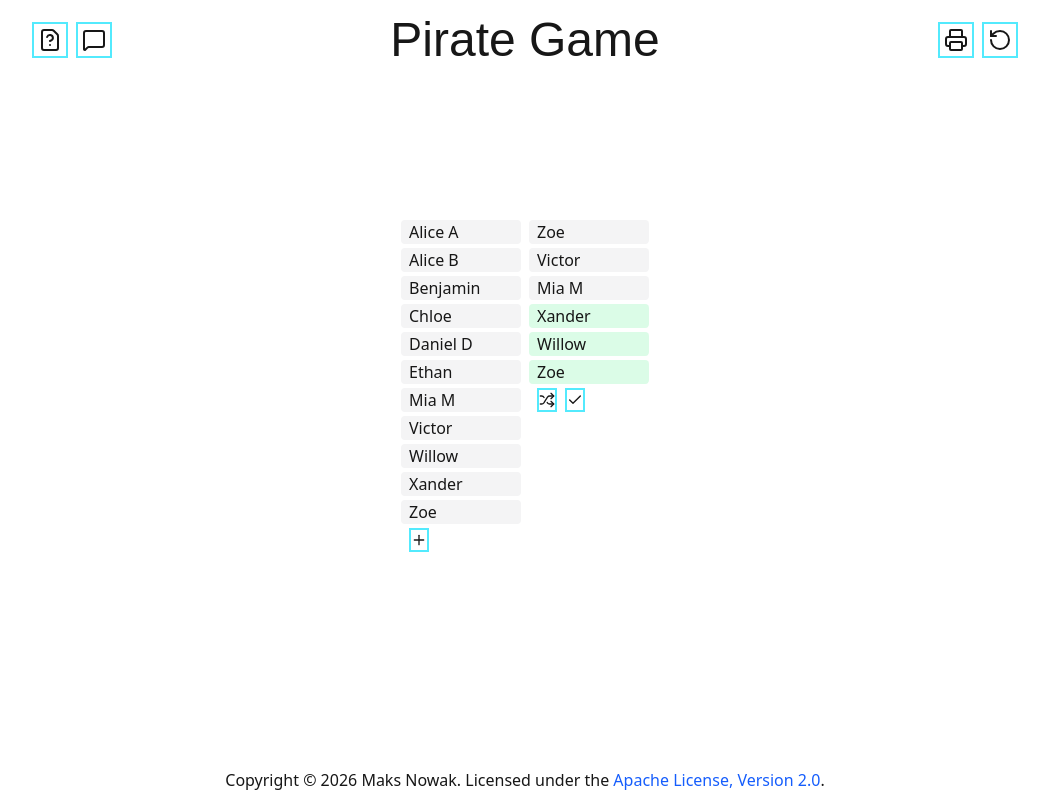
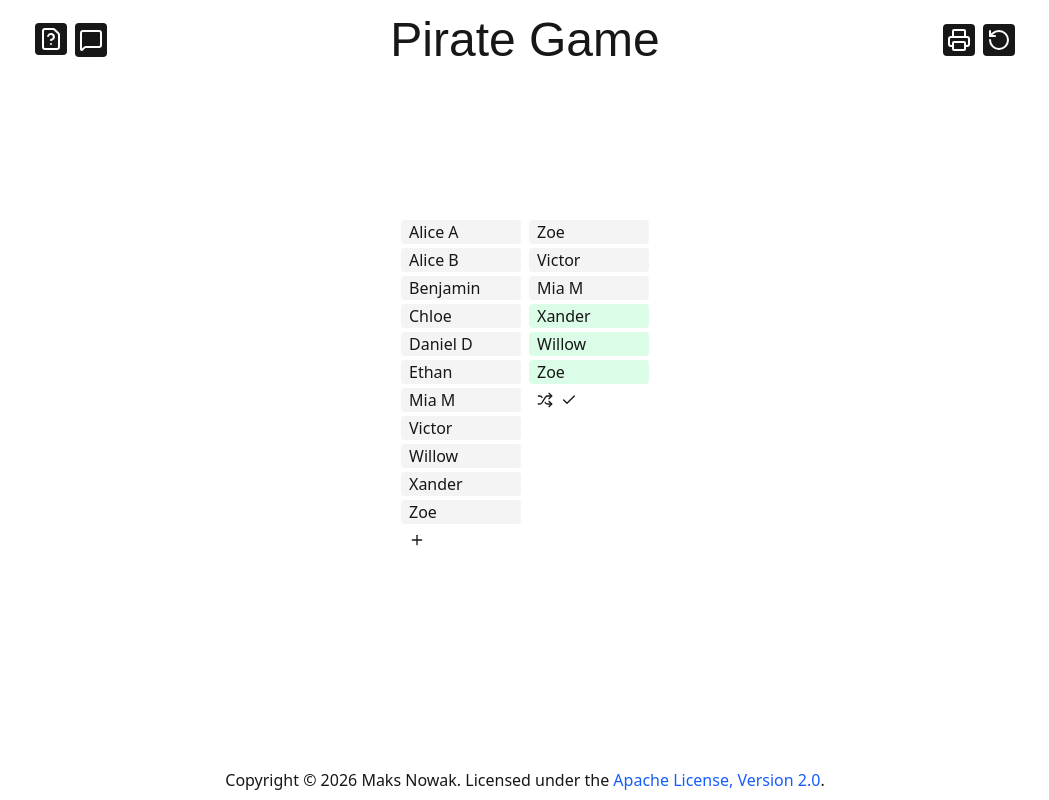
Before and after one commit to f2reninj5/Pirate-Game, a Next.js app: page /choose-queue in a window 1280 px wide. Shown: the whole page, without its empty margins (115-1164 px from the left). Built offline with nearby package versions, Linux system fonts and the light colour scheme; a web font is replaced by a local one.

Commit message:
Style buttons

```diff
--- a/src/component/ui/button.tsx
+++ b/src/component/ui/button.tsx
@@ -8,7 +8,10 @@ export default function Button({
 }: ComponentProps<"button">) {
   return (
     <button
-      className={cn("border-2 border-cyan-300", className)}
+      className={cn(
+        "bg-dark text-light rounded-sm hover:scale-120 duration-200 ease-out hover:outline-light hover:outline-1",
+        className,
+      )}
       type="button"
       {...props}
     >
--- a/src/component/ui/inline-icon-button.tsx
+++ b/src/component/ui/inline-icon-button.tsx
@@ -9,7 +9,13 @@ export default function InlineIconButton({
   ...props
 }: ComponentProps<typeof Button> & { icon: LucideIcon }) {
   return (
-    <Button className={cn("", className)} {...props}>
+    <Button
+      className={cn(
+        "bg-transparent text-dark rounded-full hover:scale-150 duration-200 ease-out outline-none",
+        className,
+      )}
+      {...props}
+    >
       <Icon size="1em" />
     </Button>
   );
```
